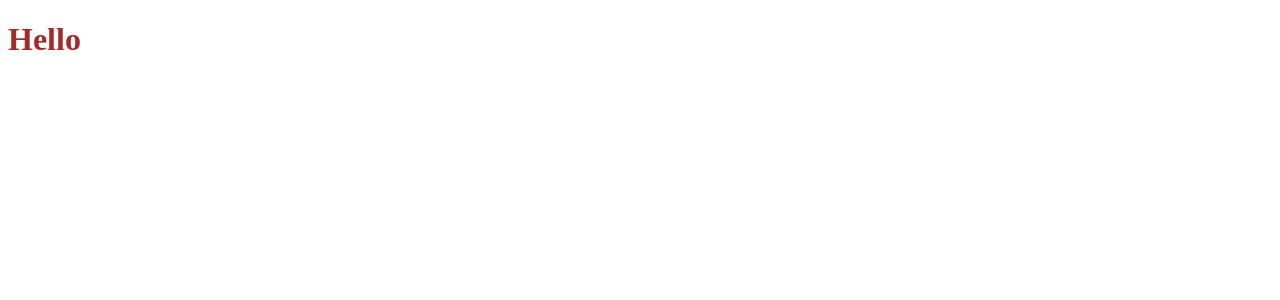
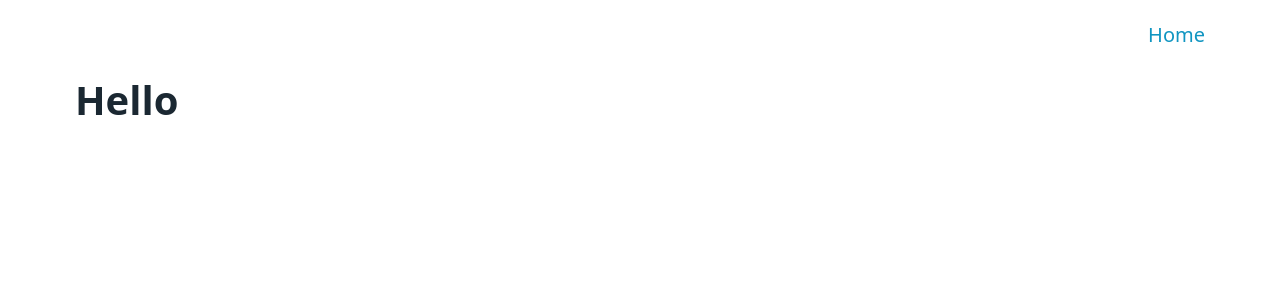
Before and after one commit to Lucas-Ayabe/demo-csv, a Next.js app: page / in a window 1280 px wide. Shown: the top 300 px of the page. Built offline with nearby package versions, Linux system fonts and the light colour scheme.

Commit message:
feature: layout

```diff
--- /dev/null
+++ b/config/index.ts
@@ -0,0 +1 @@
+export * from "./routes";
--- /dev/null
+++ b/config/routes.ts
@@ -0,0 +1,6 @@
+export const routes = [
+  {
+    href: "/",
+    text: "Home",
+  },
+];
--- /dev/null
+++ b/modules/shared/components/Header.tsx
@@ -0,0 +1,33 @@
+import Link from "next/link";
+import React from "react";
+
+interface HeaderProps {
+  links: { href: string; text: string }[];
+}
+
+export const Header = ({ links }: HeaderProps) => {
+  return (
+    <header className="container">
+      <nav>
+        <ul>
+          <li>
+            <Link passHref href="/">
+              <a className="brand">
+                <strong>Boot</strong>
+              </a>
+            </Link>
+          </li>
+        </ul>
+        <ul>
+          {links.map((link, index) => (
+            <li key={`nav-link-${index}`}>
+              <Link href={link.href} passHref>
+                <a>{link.text}</a>
+              </Link>
+            </li>
+          ))}
+        </ul>
+      </nav>
+    </header>
+  );
+};
--- /dev/null
+++ b/modules/shared/components/Layout.tsx
@@ -0,0 +1,27 @@
+import { ReactNode } from "react";
+import Head from "next/head";
+
+import { routes } from "../../../config";
+import { Header } from "./Header";
+
+interface LayoutProps {
+  children: ReactNode;
+}
+
+export const Layout = ({ children }: LayoutProps) => {
+  return (
+    <div>
+      <Head>
+        <title>Demo</title>
+        <meta name="description" content="demo" />
+        <link
+          rel="stylesheet"
+          href="https://unpkg.com/@picocss/pico@latest/css/pico.min.css"
+        />
+      </Head>
+
+      <Header links={routes} />
+      <main className="container">{children}</main>
+    </div>
+  );
+};
--- /dev/null
+++ b/modules/shared/components/index.ts
@@ -0,0 +1,2 @@
+export * from "./Header";
+export * from "./Layout";
--- a/modules/shared/styles/app.css
+++ b/modules/shared/styles/app.css
@@ -1,3 +1,3 @@
-h1 {
-  color: brown;
+.brand {
+  color: #fff;
 }
--- a/pages/_app.tsx
+++ b/pages/_app.tsx
@@ -1,8 +1,20 @@
 import "../modules/shared/styles/app.css";
 import type { AppProps } from "next/app";
+import { NextPage } from "next";
+import { ReactElement, ReactNode } from "react";
+import { Layout } from "../modules/shared/components";
 
-function App({ Component, pageProps }: AppProps) {
-  return <Component {...pageProps} />;
+type NextPageWithLayout = NextPage & {
+  getLayout?: (page: ReactElement) => ReactNode;
+};
+
+type AppPropsWithLayout = AppProps & {
+  Component: NextPageWithLayout;
+};
+
+function App({ Component, pageProps }: AppPropsWithLayout) {
+  const withLayout = Component.getLayout ?? ((page) => <Layout>{page}</Layout>);
+  return withLayout(<Component {...pageProps} />);
 }
 
 export default App;
--- a/pages/index.tsx
+++ b/pages/index.tsx
@@ -1,17 +1,9 @@
 import type { NextPage } from "next";
-import Head from "next/head";
 
 const Home: NextPage = () => {
   return (
     <div>
-      <Head>
-        <title>Create Next App</title>
-        <meta name="description" content="Generated by create next app" />
-        <link rel="icon" href="/favicon.ico" />
-      </Head>
-      <main>
-        <h1>Hello</h1>
-      </main>
+      <h1>Hello</h1>
     </div>
   );
 };
```
